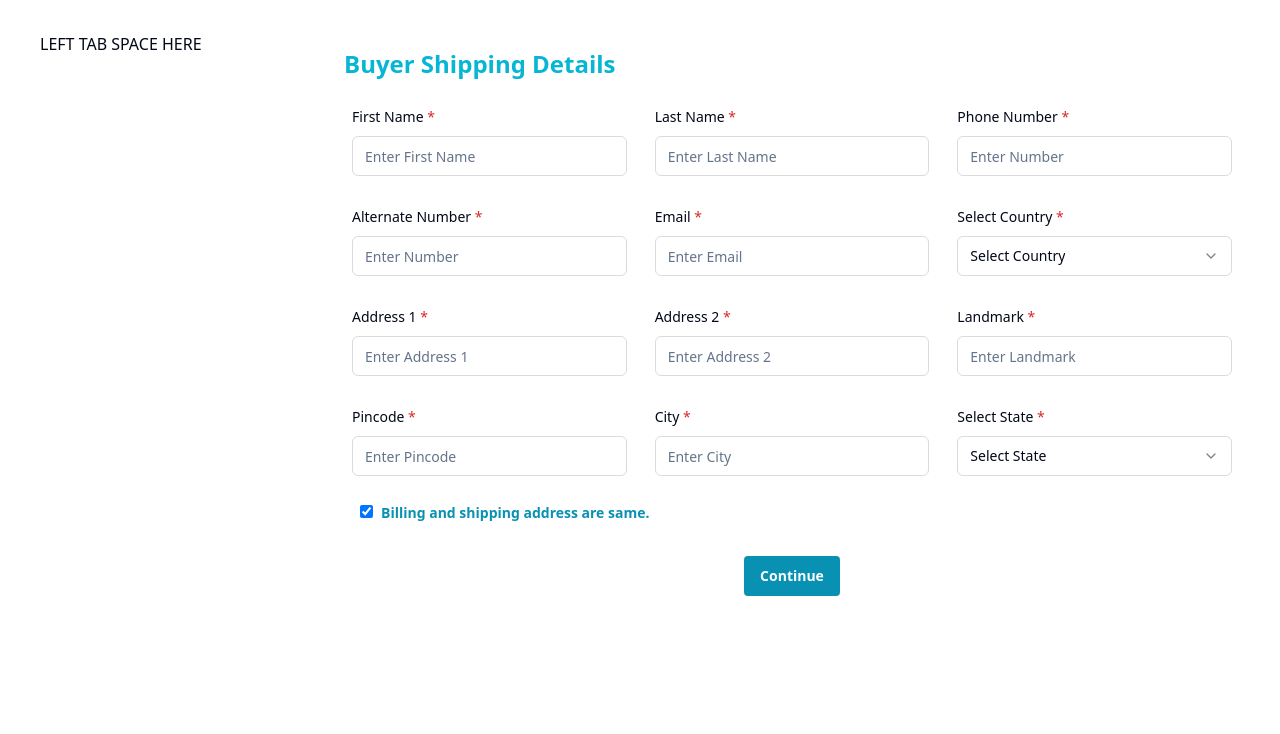
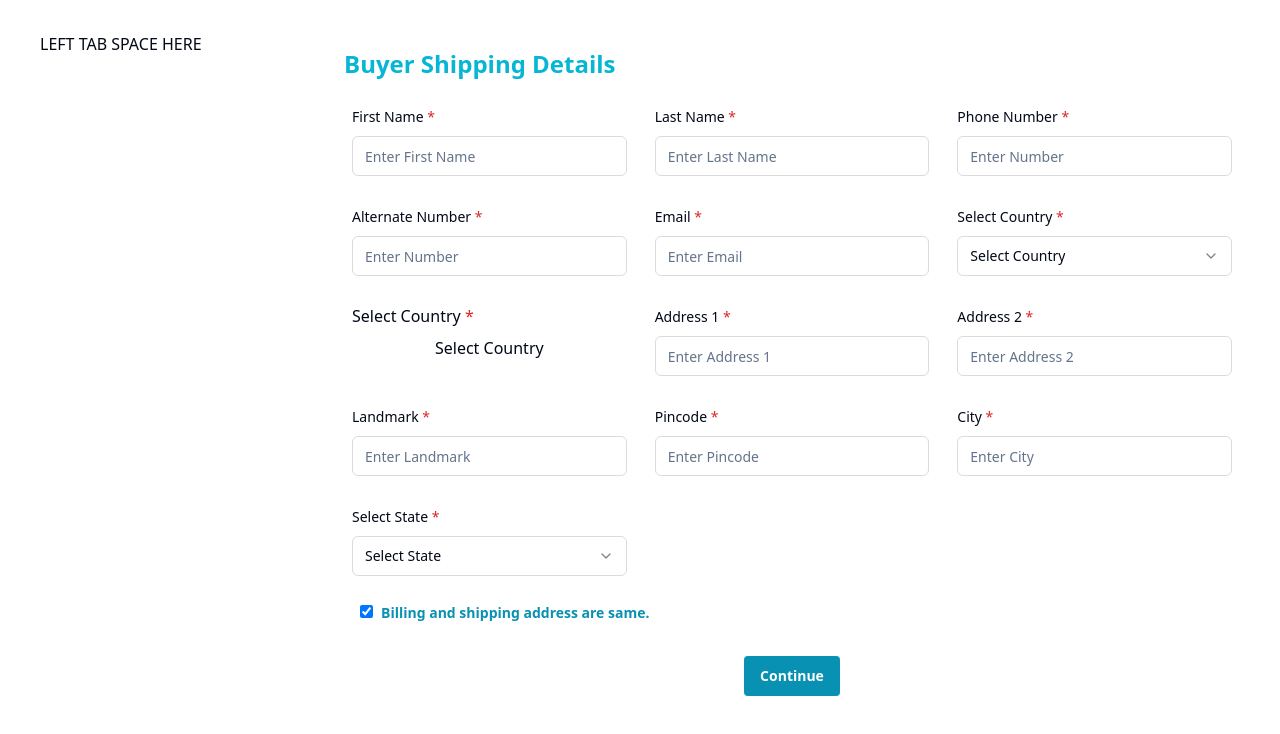
Before and after one commit to shubhamships/responsive-ui-components, a React (Vite) app: page /add-order in a window 1280 px wide. Shown: the top 734 px of the page. Built offline with nearby package versions, Linux system fonts and the light colour scheme.

Commit message:
select component bugfix

```diff
--- a/src/components/elements/SGFormSelect.tsx
+++ b/src/components/elements/SGFormSelect.tsx
@@ -1,5 +1,52 @@
-import React from "react";
+import { Label } from "@radix-ui/react-label";
+import {
+  Select,
+  SelectContent,
+  SelectGroup,
+  SelectItem,
+  SelectTrigger,
+  SelectValue,
+} from "@radix-ui/react-select";
 
-export default function SGFormSelect() {
-  return <div>Select Fiedl</div>;
+interface SelectItems {
+  key: string;
+  value: string;
 }
+
+interface SGFormSelectProps {
+  name: string;
+  label: string;
+  required?: boolean;
+  placeholder?: string;
+  data: SelectItems[];
+  onChangeFn?: (fieldName: string, value: string) => void;
+}
+export default function SGFormSelect({
+  name,
+  label,
+  required,
+  placeholder,
+  data,
+}: SGFormSelectProps) {
+  return (
+    <div className="m-2">
+      <Label htmlFor={name}>
+        {label} {required ? <span className="text-red-600">*</span> : null}
+      </Label>
+      <Select name={name}>
+        <SelectTrigger className="w-full mt-2">
+          <SelectValue placeholder={placeholder} />
+        </SelectTrigger>
+        <SelectContent>
+          <SelectGroup>
+            {data.map((item) => (
+              <SelectItem key={item.key} value={item.key}>
+                {item.value}
+              </SelectItem>
+            ))}
+          </SelectGroup>
+        </SelectContent>
+      </Select>
+    </div>
+  );
+}
--- a/src/components/templates/BuyerShippingDetailsForm.tsx
+++ b/src/components/templates/BuyerShippingDetailsForm.tsx
@@ -8,11 +8,13 @@ import {
   SelectValue,
 } from "@/components/ui/select";
 import SGFormField from "../elements/SGFormField";
+import SGFormSelect from "../elements/SGFormSelect";
 
 export default function BuyerShippingDetailsForm({
   handleInputChange,
   billingForm,
   handleFormInputChange,
+  handleFormInputChange2,
 }) {
   return (
     <>
@@ -88,6 +90,21 @@ export default function BuyerShippingDetailsForm({
             </SelectContent>
           </Select>
         </div>
+
+        <SGFormSelect
+          name="country"
+          label="Select Country"
+          required
+          onChangeFn={(name) =>
+            handleFormInputChange2(name, billingForm.country)
+          }
+          placeholder="Select Country"
+          data={[
+            { key: "afgan", value: "Afganistan" },
+            { key: "uk", value: "UK" },
+          ]}
+        />
+
         {billingForm.country === "afghanistan" ? (
           <>
             <SGFormField
--- a/src/components/templates/OrderDetailsForm.tsx
+++ b/src/components/templates/OrderDetailsForm.tsx
@@ -20,7 +20,7 @@ export default function OrderDetailsForm({
       <div className="mt-4 mb-4 font-bold text-cyan-500 text-2xl">
         Order Details
       </div>
-      <div className="grid md:grid-cols-3 md:gap-3">
+      <div className="grid md:grid-cols-3 md:gap-3j">
         <SGFormField
           name="invoiceNumber"
           label="Invoice Number"
--- a/src/pages/AddOrder.tsx
+++ b/src/pages/AddOrder.tsx
@@ -14,7 +14,7 @@ export default function AddOrder() {
     phone: "",
     alternatePhone: "",
     email: "",
-    country: "",
+    country: "dsghdshgsdgh",
     address1: "",
     landmark: "",
     address2: "",
@@ -54,6 +54,16 @@ export default function AddOrder() {
     });
   };
 
+  const handleFormInputChange2 = (name: string, value: string) => {
+    // const { name, value } = e.target;
+    console.log(billingForm.country);
+    setBillingForm({
+      ...billingForm,
+      [name]: value,
+    });
+    console.log("selected", name, value);
+  };
+
   const handleCheckboxChange = (e: React.ChangeEvent<HTMLInputElement>) => {
     setCheck(e.target.checked);
     if (e.target.checked) {
@@ -84,6 +94,7 @@ export default function AddOrder() {
                   billingForm={billingForm}
                   handleInputChange={handleInputChange}
                   handleFormInputChange={handleFormInputChange}
+                  handleFormInputChange2={handleFormInputChange2}
                 />
                 <div className="m-4 mb-8">
                   <Label className="text-cyan-600 font-bold">
```
